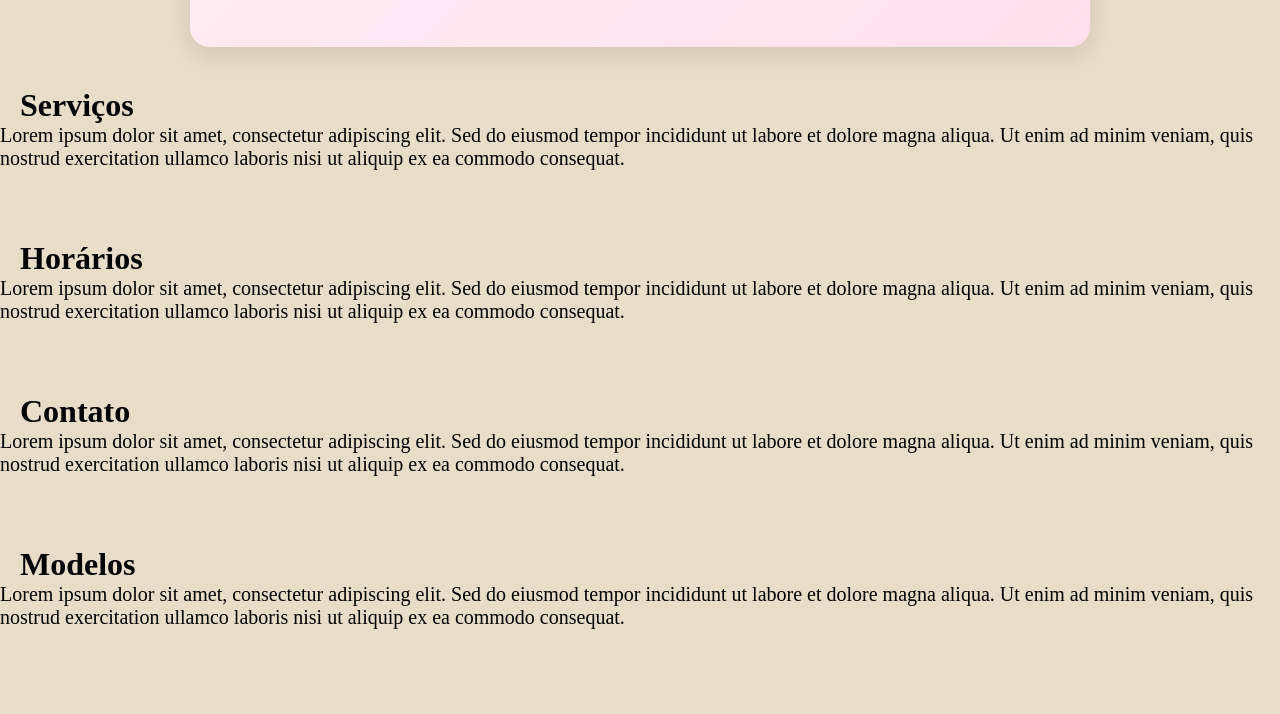
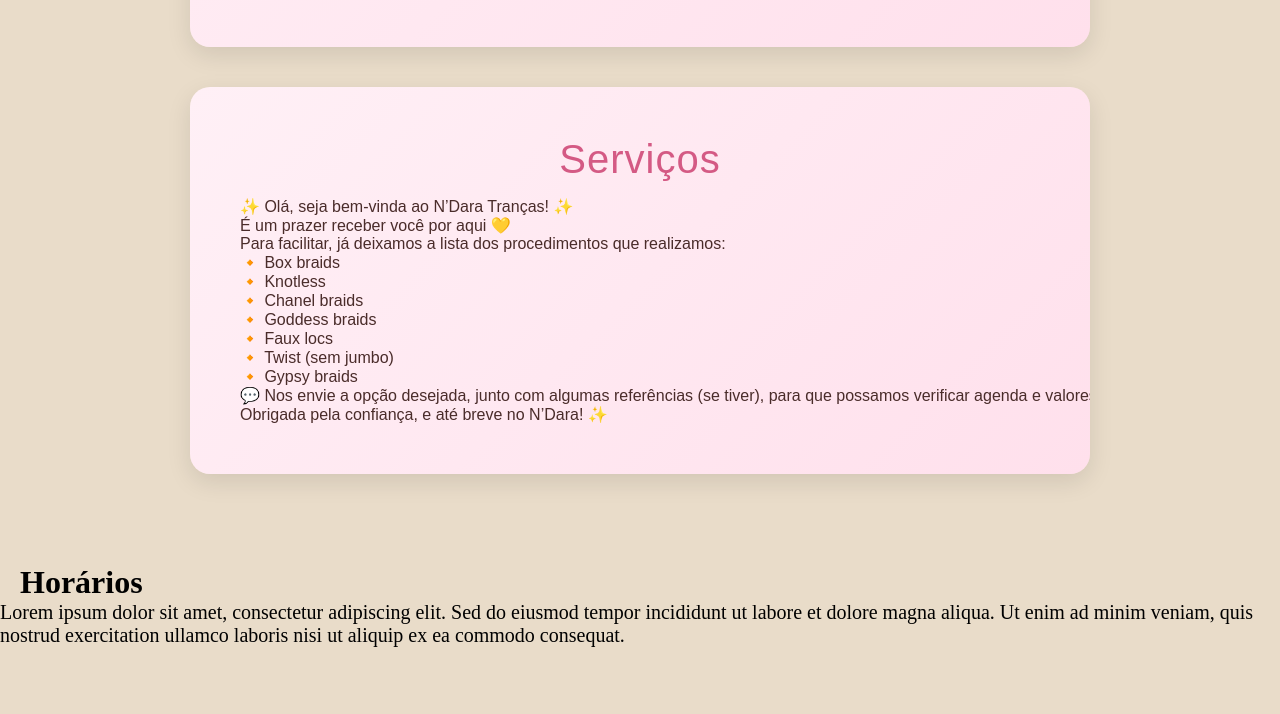
Before and after one commit to Projeto-N-Dara/Barra-de-navega-o, a plain HTML site: page index.html in a window 1280 px wide. Shown: the part 1362-2076 px from the top of the page. Drawn offline with Linux system fonts and the light colour scheme.

Commit message:
Add files via upload

```diff
--- a/index.css
+++ b/index.css
@@ -39,7 +39,8 @@ p {
 }
 
 /* Estilo da seção Sobre */
-.sobre {
+.estilizacao{
+  font-family: "Caveat", cursive;
   position: relative;
   background: linear-gradient(135deg, #fff0f6, #ffe0ec, #fff7e6);
   padding: 50px;
@@ -54,11 +55,11 @@ p {
   transition: background-position 1s ease;
 }
 
-.sobre:hover {
+.estilizacao:hover {
   background-position: right center;
 }
 
-.sobre h2 {
+.estilizacao h2 {
   font-size: 2.5rem;
   margin-bottom: 15px;
   color: #d45a84;
@@ -66,14 +67,14 @@ p {
   letter-spacing: 1px;
 }
 
-.sobre p {
+.estilizacao p {
   font-size: 1.1rem;
   line-height: 1.7;
   text-align: center;
   color: #5a3a2e;
 }
 
-.sobre::after {
+.estilizacao::after {
   content: "";
   position: absolute;
   top: 0; left: -75%;
@@ -88,6 +89,6 @@ p {
   transition: 0.7s;
 }
 
-.sobre:hover::after {
+.estilizacao:hover::after {
   left: 125%;
 }
--- a/index.html
+++ b/index.html
@@ -1,7 +1,7 @@
 <!DOCTYPE html>
 <html lang="pt-br">
 <head>
-    <meta charset="UTF-8">
+
     <meta name="viewport" content="width=device-width, initial-scale=1.0">
     <link rel="stylesheet" href="carrosel.css">
     <link rel="stylesheet" href="barra de navegação.css">
@@ -10,6 +10,7 @@
     <title>N'Dara Tranças</title>
 </head>
 <body>
+
   <nav>
         <ul>
             <li>
@@ -23,9 +24,6 @@
          </li>
          <LI>
             <a class="opcoes" href="#Contato">CONTATO</a>
-         </li>
-         <li>
-            <a class="opcoes" href="#Modelos">MODELOS</a>
          </li>
          <li>
             <a class="opcoes" href="agendamento.html">AGENDAMENTO</a>
@@ -46,7 +44,7 @@
 </div>
 <div class="progress-indicators">
 </div>
-<section class="sobre" id="Sobre">
+<section class="estilizacao" id="Sobre">
    <h2>Sobre</h2>
       <pre>✨ Você sabe o que significa N’DARA? ✨
 
@@ -68,19 +66,28 @@ O nome é um manifesto:
 Você merece se sentir rainha todos os dias!!!</pre>
 </section>
 <div class="titulos" id="Serviços">
-   <h1>Serviços</h1>
-      <p>Lorem ipsum dolor sit amet, consectetur adipiscing elit. Sed do eiusmod tempor incididunt ut labore et dolore magna aliqua. Ut enim ad minim veniam, quis nostrud exercitation ullamco laboris nisi ut aliquip ex ea commodo consequat.</p>
+<section class="estilizacao">
+   <h2>Serviços</h2>
+      <pre>✨ Olá, seja bem-vinda ao N’Dara Tranças! ✨
+É um prazer receber você por aqui 💛
+Para facilitar, já deixamos a lista dos procedimentos que realizamos:
+🔸 Box braids
+🔸 Knotless
+🔸 Chanel braids
+🔸 Goddess braids
+🔸 Faux locs
+🔸 Twist (sem jumbo)
+🔸 Gypsy braids
+💬 Nos envie a opção desejada, junto com algumas referências (se tiver), para que possamos verificar agenda e valores.
+Obrigada pela confiança, e até breve no N’Dara! ✨</pre>
 </div>
+</section>
 <div class="titulos" id="Horários">
    <h1>Horários</h1>
       <p>Lorem ipsum dolor sit amet, consectetur adipiscing elit. Sed do eiusmod tempor incididunt ut labore et dolore magna aliqua. Ut enim ad minim veniam, quis nostrud exercitation ullamco laboris nisi ut aliquip ex ea commodo consequat.</p>
 </div>
 <div class="titulos" id="Contato">
    <h1>Contato</h1>
-      <p>Lorem ipsum dolor sit amet, consectetur adipiscing elit. Sed do eiusmod tempor incididunt ut labore et dolore magna aliqua. Ut enim ad minim veniam, quis nostrud exercitation ullamco laboris nisi ut aliquip ex ea commodo consequat.</p>
-</div>
-<div class="titulos" id="Modelos">
-   <h1>Modelos</h1>
       <p>Lorem ipsum dolor sit amet, consectetur adipiscing elit. Sed do eiusmod tempor incididunt ut labore et dolore magna aliqua. Ut enim ad minim veniam, quis nostrud exercitation ullamco laboris nisi ut aliquip ex ea commodo consequat.</p>
 </div>
 <script src="script.js"></script>
```
Also changed, not shown: barra de navegação.html (+1 -3 lines).
